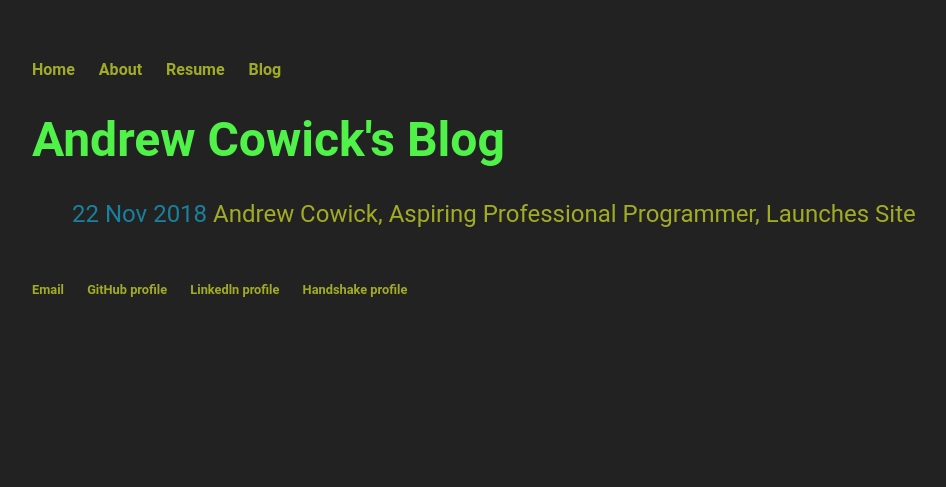
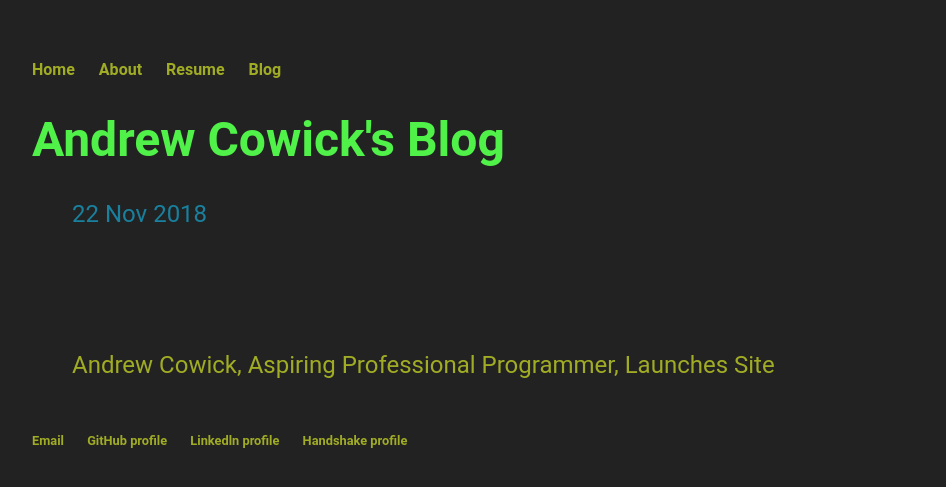
Before and after one commit to acow19/acow19.github.io, a Jekyll site: the page built from blog/index.html, in a window 1280 px wide. Shown: the top 487 px of the page, without its empty margins (160-1106 px from the left). Built offline with Jekyll 4.4.1, drawn with Linux system fonts in a browser that asks for light colours.

Commit message:
Update index.html
I don't know if this will actually change anything or not

```diff
--- a/blog/index.html
+++ b/blog/index.html
@@ -6,6 +6,6 @@ title: Andrew Cowick's Blog
 	<ul class="posts">
 
 	  {% for post in site.posts %}
-		<li><span style="color:#19809e">{{ post.date | date_to_string }}</span>&nbsp;<a href="{{ post.url }}" title="{{ post.title }}">{{ post.title }}</a></li>
+		<li><span style="color:#19809e">{{ post.date | date_to_string }}</span><p>&nbsp;</p><a href="{{ post.url }}" title="{{ post.title }}">{{ post.title }}</a></li>
 	  {% endfor %}
 	</ul>
```
